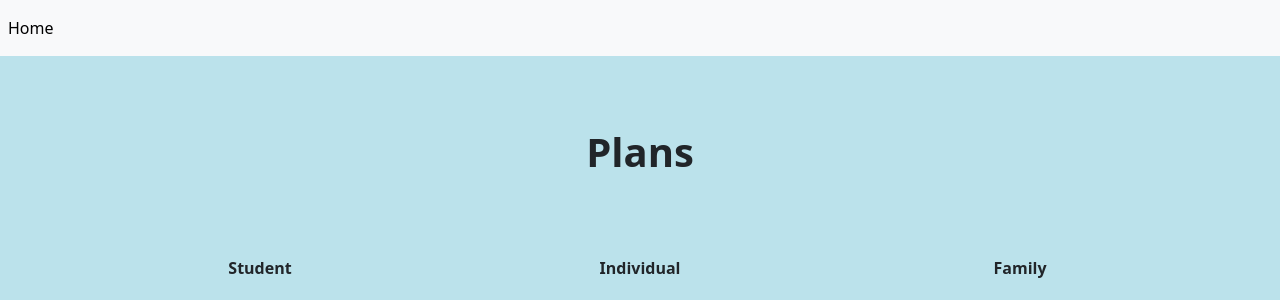
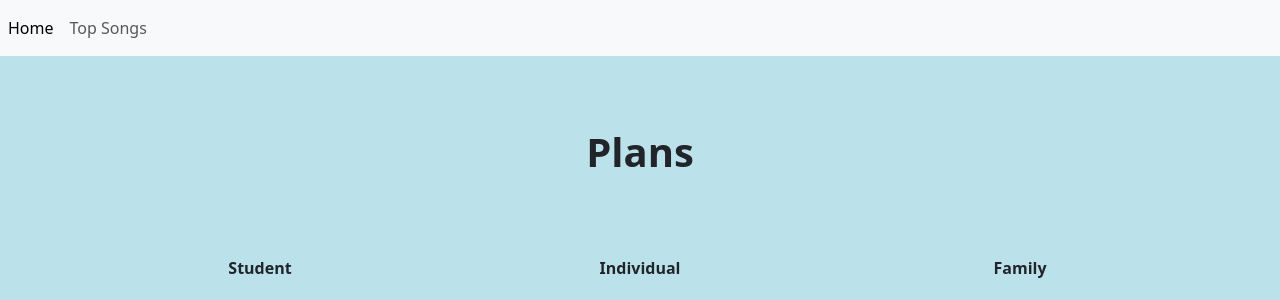
Before and after one commit to CSU-CPSC4205-2023-Summer/group_2, a Flask app: page /plans in a window 1280 px wide. Shown: the top 300 px of the page. Run offline with Flask 3, Linux system fonts and the light colour scheme.

Commit message:
Update secondpage.html

```diff
--- a/templates/secondpage.html
+++ b/templates/secondpage.html
@@ -25,6 +25,9 @@
           <li class="nav-item">
             <a class="nav-link active" aria-current="page" href="/">Home</a>
           </li>
+          <li class="nav-item">
+            <a class="nav-link" href="/TopSongs">Top Songs</a>
+          </li>
         </ul>
         </ul>
       </div>
```
